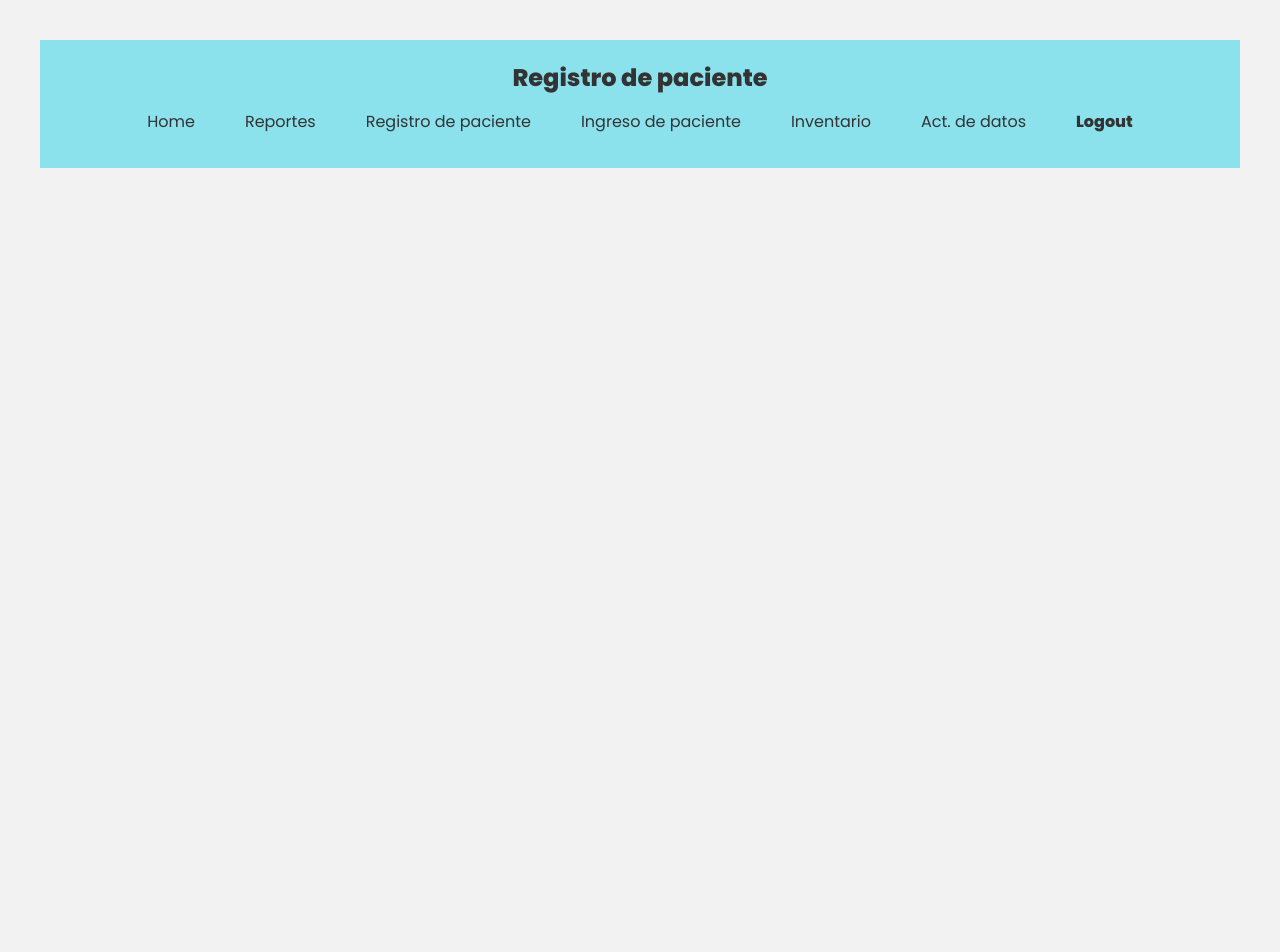
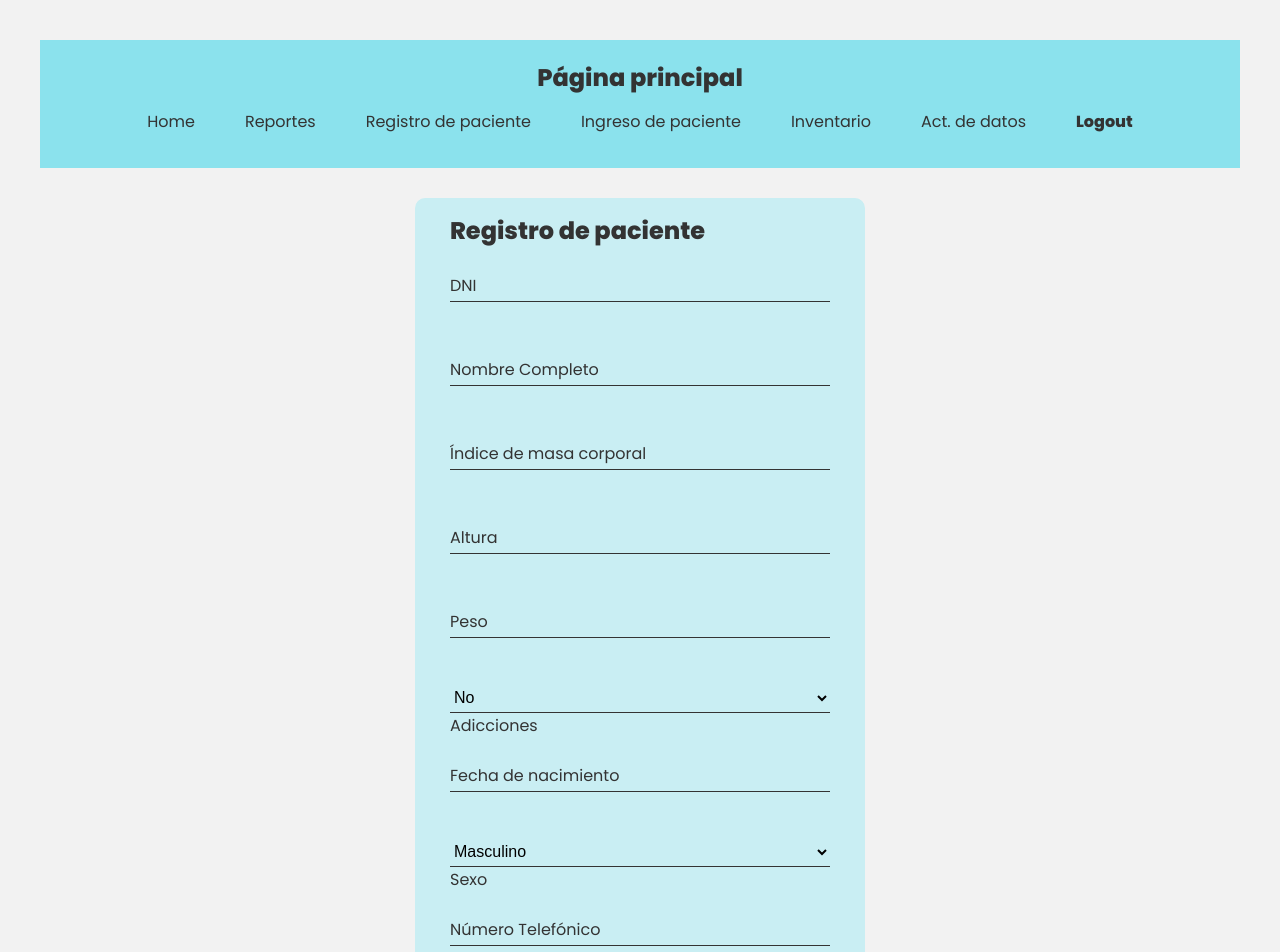
Before and after one commit to Montoya086/Proyecto_2_DB, a React (Create React App) app: page /registro_paciente in a window 1280 px wide. Shown: the top 952 px of the page. Before the commit the page ends 800 px from the top, so only its background shows below. Built offline with nearby package versions, Linux system fonts and the light colour scheme; no server answers.

Commit message:
Registro Pacientes
Página de registro de pacientes, funciones e interfaz básicas.

```diff
--- a/src/pages/Registro_paciente.jsx
+++ b/src/pages/Registro_paciente.jsx
@@ -4,41 +4,82 @@ import { useSearchParams, createSearchParams } from "react-router-dom"
 import { Link } from "react-router-dom"
 
 const RegistroPaciente = () => {
+  const[searchparams] = useSearchParams();
+  const[user_id] = useState(searchparams.get('id'));
+
   const[fetchError, setFetchError]=useState(null)
-  const[fecthData, setFetchData]=useState(null)
   const[rol, setRol]=useState(null)
 
-  const [searchparams] = useSearchParams();
-  const [user_id] = useState(searchparams.get('id'));
+  const[test, setTest]=useState(null)
+  const[sesion, setSesion]=useState('')
 
   useEffect(()=>{
     const fetchTest= async ()=>{
       const {data,error}=await supabase
-        .rpc('get_medico_using_user_id',{user_id:user_id})
+      .rpc('get_medico_using_user_id',{user_id:user_id})
 
         if(error){
           setFetchError('Could not fetch')
-          setFetchData(null)
+          setTest(null)
           console.log(fetchError)
         }
         if(data){
-          setFetchData(data)
+          setTest(data)
           setFetchError(null)
+          setSesion(data[0].user_mail)
           if(data[0].user_rol==='admin'){
             setRol(true)
           }
         }
 
     }
-
     fetchTest()
   },[user_id,fetchError])
 
+  const[dni_p, setDni_p]=useState('')
+  const[name_p, setName_p]=useState('')
+  const[ind_masa_p, setInd_masa_p]=useState('')
+  const[altura_p, setAltura_p]=useState('')
+  const[peso_p, setPeso_p]=useState('')
+  const[addicciones_p, setAddicciones_p]=useState('')
+  const[fecha_nac_p, setFecha_nac_p]=useState('')
+  const[sexo_p, setSexo_p]=useState('')
+  const[telefono_p, setTelefono_p]=useState('')
+  const[direccion_p, setDireccion_p]=useState('')
+
+  const handleSubmit = async (e) =>{
+    e.preventDefault();
+
+    const {data,error}=await supabase
+    .rpc('set_paciente',{
+      dni_p:dni_p,
+      name_p:name_p,
+      ind_masa_p:ind_masa_p,
+      altura_p:altura_p,
+      peso_p:peso_p,
+      addicciones_p:addicciones_p,
+      fecha_nac_p:fecha_nac_p,
+      sexo_p:sexo_p,
+      telefono_p:telefono_p,
+      direccion_p:direccion_p,
+      log_mail:sesion,
+      log_info:"Se ingresó el paciente "+name_p+" con el DNI "+dni_p
+    })
+    if(error){
+      console.log(error)
+    }
+    if(data){
+      alert("Ingresado correctamente")
+    }
+
+    window.location.reload(true)
+  }
+
   return (
-    <div className="page">
+    <div className="page registro">
       <div className="header">
       <nav>
-          <h1>Registro de paciente</h1>
+          <h1>Página principal</h1>
           {/*Public paths*/}
           <Link to={{pathname:'/home',search: createSearchParams({id: user_id}).toString()}}>Home</Link>
           <Link to={{pathname:'/reportes',search: createSearchParams({id: user_id}).toString()}}>Reportes</Link>
@@ -47,7 +88,7 @@ const RegistroPaciente = () => {
           <Link to={{pathname:'/inventario',search: createSearchParams({id: user_id}).toString()}}>Inventario</Link>
           <Link to={{pathname:'/act_datos',search: createSearchParams({id: user_id}).toString()}}>Act. de datos</Link>
           {/*Private paths*/}
-          {fecthData&&rol&&(
+          {test&&rol&&(
             <>
               <Link to={{pathname:'/registro',search: createSearchParams({id: user_id}).toString()}}>Registro de médicos</Link>
               <Link to={{pathname:'/logs',search: createSearchParams({id: user_id}).toString()}}>Logs</Link>
@@ -57,7 +98,58 @@ const RegistroPaciente = () => {
         </nav>
       </div>
       <div className="body">
-
+        <form className="form-registro" onSubmit={handleSubmit}>
+          <h2 className='login_title'>Registro de paciente</h2>
+          <div className="text-box">
+            <input type="text" required value={dni_p} onChange={(e) => setDni_p(e.target.value)} />
+            <label>DNI</label>
+          </div>
+          <div className="text-box">
+            <input type="text" required value={name_p} onChange={(e) => setName_p(e.target.value)} />
+            <label>Nombre Completo</label>
+          </div>
+          <div className="text-box">
+            <input type="text" required value={ind_masa_p} onChange={(e) => setInd_masa_p(e.target.value)} />
+            <label>Índice de masa corporal</label>
+          </div>
+          <div className="text-box">
+            <input type="text" required value={altura_p} onChange={(e) => setAltura_p(e.target.value)} />
+            <label>Altura</label>
+          </div>
+          <div className="text-box">
+            <input type="text" required value={peso_p} onChange={(e) => setPeso_p(e.target.value)} />
+            <label>Peso</label>
+          </div>
+          <div className="select-box">
+            <select value={addicciones_p} onChange={(e) => setAddicciones_p(e.target.value)}>
+              <option value="No">No</option>
+              <option value="Si">Si</option>
+            </select>
+            <label>Adicciones</label>
+          </div>
+          <div className="text-box">
+            <input type="text" required value={fecha_nac_p} onChange={(e) => setFecha_nac_p(e.target.value)} />
+            <label>Fecha de nacimiento</label>
+          </div>
+          <div className="select-box">
+            <select value={sexo_p} onChange={(e) => setSexo_p(e.target.value)}>
+              <option value="M">Masculino</option>
+              <option value="F">Femenino</option>
+            </select>
+            <label>Sexo</label>
+          </div>
+          <div className="text-box">
+            <input type="text" required value={telefono_p} onChange={(e) => setTelefono_p(e.target.value)} />
+            <label>Número Telefónico</label>
+          </div>
+          <div className="text-box">
+            <input type="text" required value={direccion_p} onChange={(e) => setDireccion_p(e.target.value)} />
+            <label>Dirección</label>
+          </div>
+          <div className="submit-button">
+            <button className='btn' type='submit'>Registrar</button>
+          </div>
+        </form>
       </div>
     </div>
   )
```
